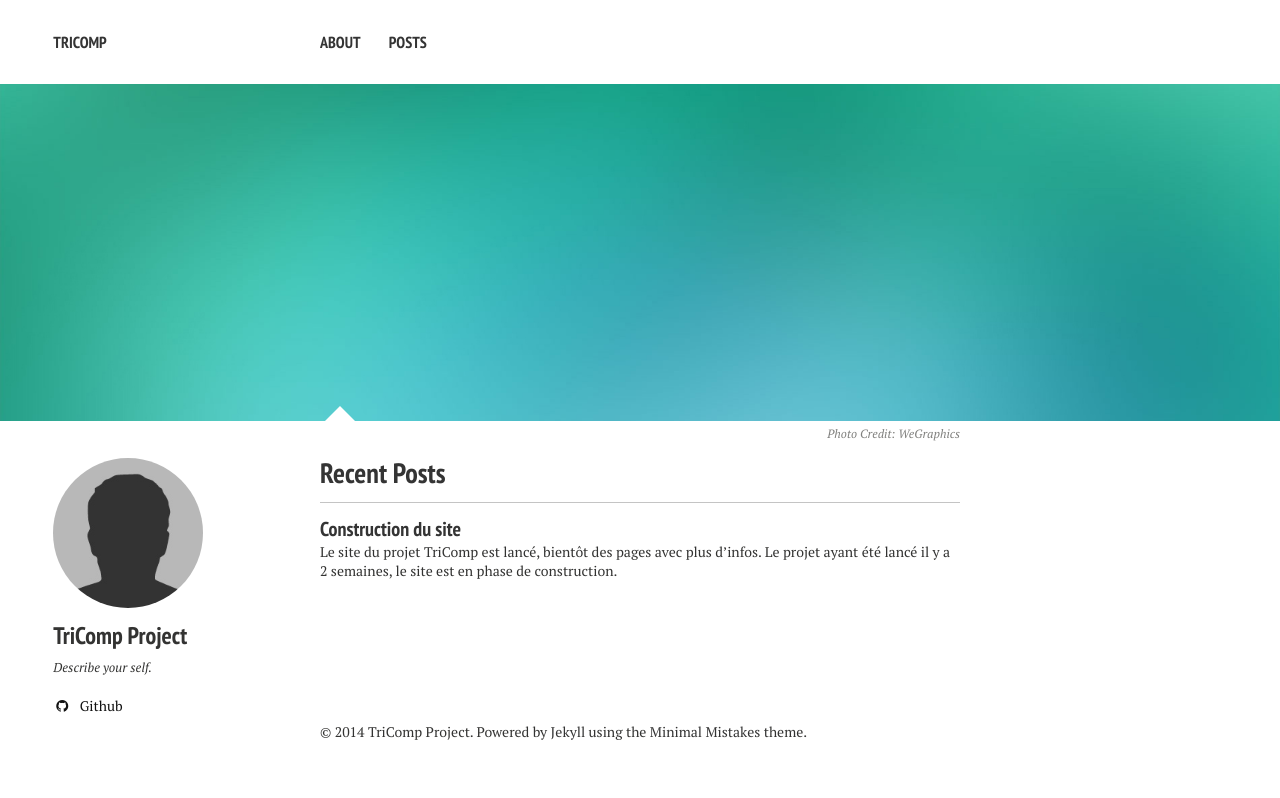
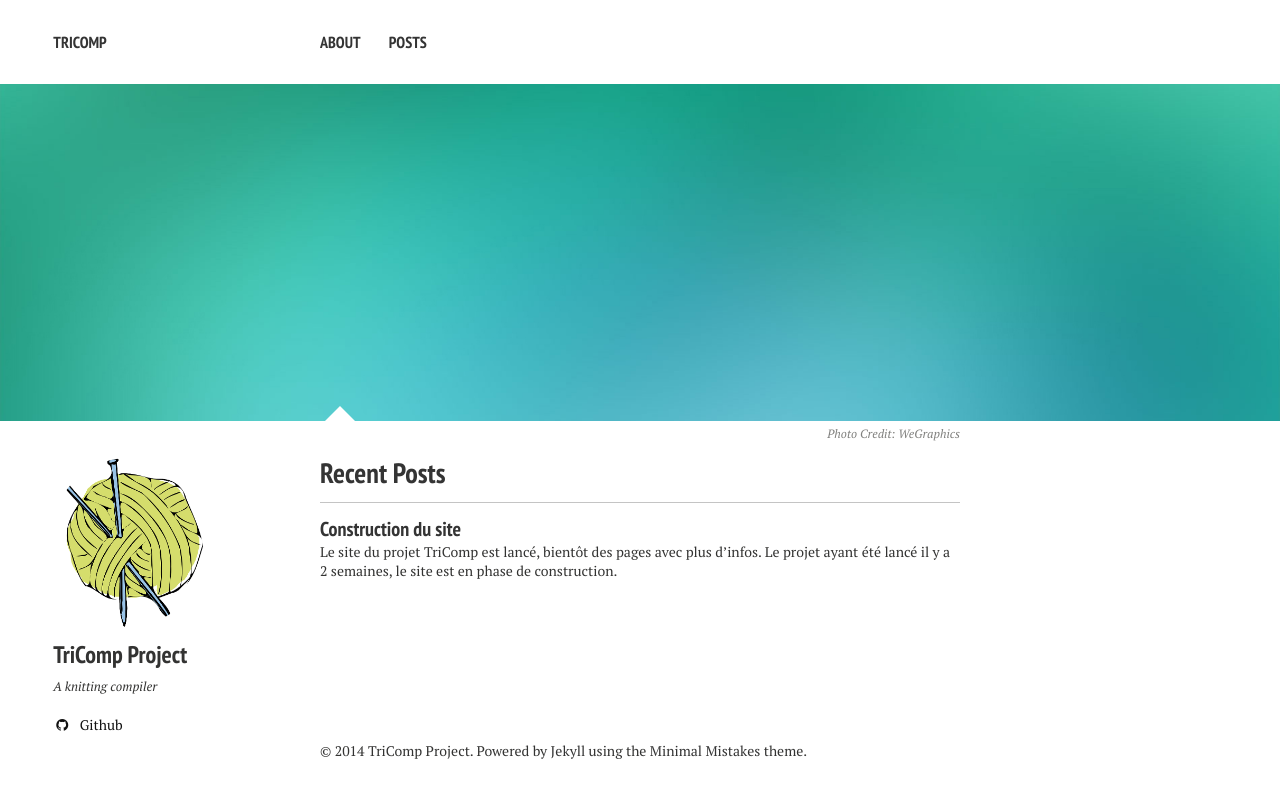
Before and after one commit to TriComp/TriComp.github.io, a Jekyll site: the page built from index.md, in a window 1280 px wide. Shown: the top 798 px of the page. Built offline with Jekyll 4.4.1, drawn with Linux system fonts in a browser that asks for light colours; nearby versions of some CDN libraries.

Commit message:
modif avatar

```diff
--- a/_config.yml
+++ b/_config.yml
@@ -28,8 +28,8 @@ kramdown:
 # Site owner
 owner:
   name: TriComp Project
-  avatar: bio-photo.jpg
-  bio: "Describe your self."
+  avatar: ball_of_wool.png
+  bio: "A knitting compiler"
   email:
   disqus-shortname:
   twitter: #username
```
Also changed, not shown: images/ball_of_wool.png (added).
